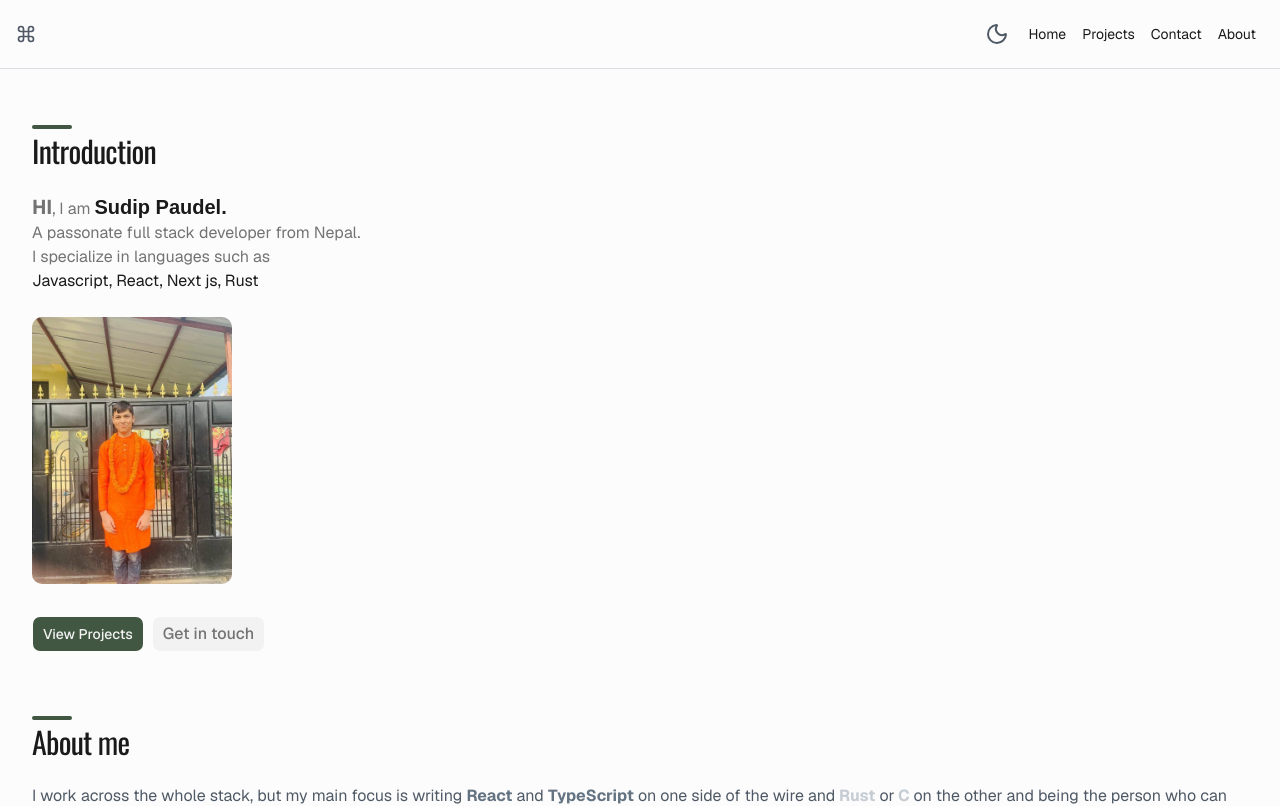
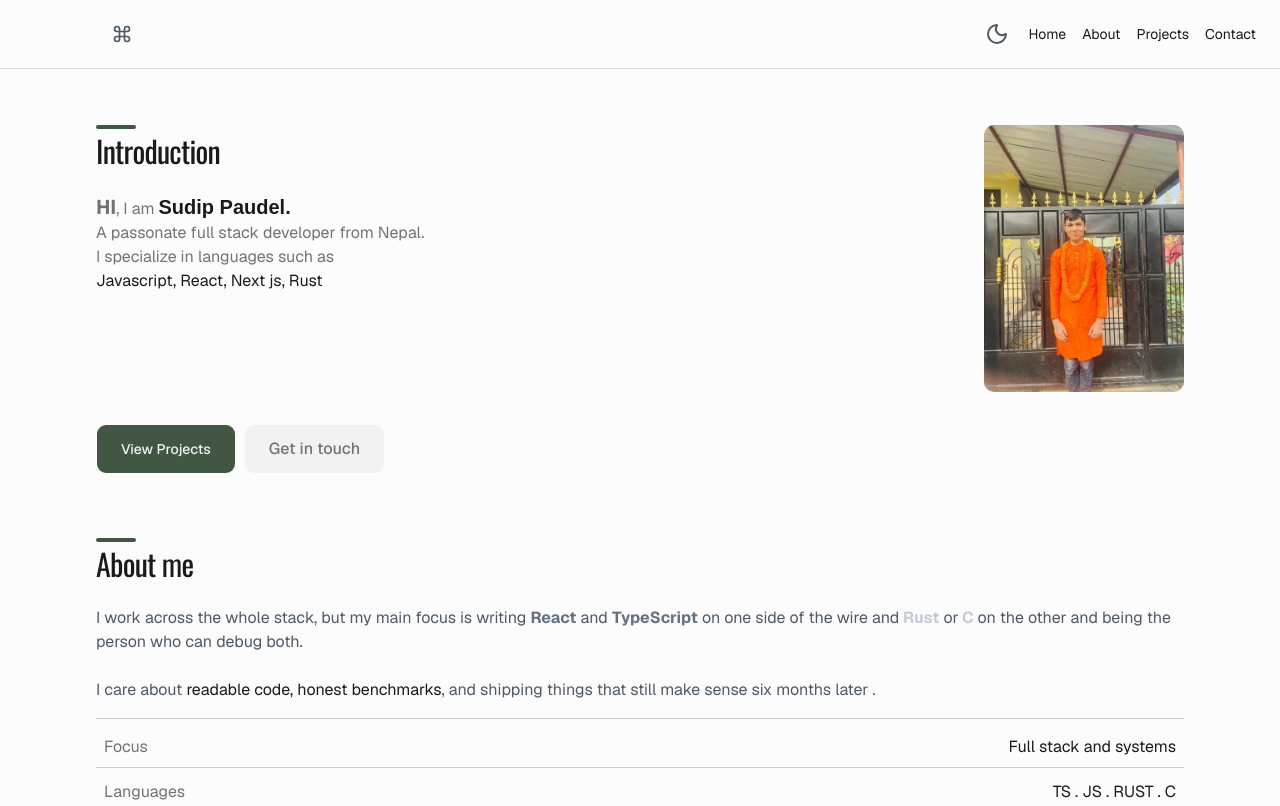
Before and after one commit to BayonetArch/portfolio, a Next.js app: page / in a window 1280 px wide. Shown: the top 806 px of the page. Built offline with nearby package versions, Linux system fonts and the light colour scheme; a web font is replaced by a local one.

Commit message:
Added the desktop styling

```diff
--- a/app/components/HeroButton.tsx
+++ b/app/components/HeroButton.tsx
@@ -10,10 +10,10 @@ function scrollToSection(sectionId: string) {
 
 export default function HeroButtons() {
   return (
-    <div className="flex gap-2 mt-2 mb-2">
+    <div className="flex gap-2 mt-2 mb-2 ">
       <Button
         size="lg"
-        className=" hover:cursor-pointer rounded-md  transition-all duration-300 bg-accent text-secondary dark:text-secondary-foreground"
+        className="hover:cursor-pointer rounded-md  transition-all duration-300 bg-accent text-secondary dark:text-secondary-foreground md:p-6 md:rounded-lg"
         onClick={() => scrollToSection("projects")}
       >
         View Projects
@@ -21,7 +21,7 @@ export default function HeroButtons() {
       <Button
         size="lg"
         variant="secondary"
-        className="text-md hover:cursor-pointer rounded-md transition-all duration-300 text-muted-foreground"
+        className="text-md hover:cursor-pointer rounded-md transition-all duration-300 text-muted-foreground md:p-6 md:rounded-lg"
         onClick={() => scrollToSection("contact")}
       >
         Get in touch
--- a/app/components/Navbar.tsx
+++ b/app/components/Navbar.tsx
@@ -18,9 +18,9 @@ import {
 
 const navItems = [
   { label: "Home", href: "/#home" },
+  { label: "About", href: "/#about" },
   { label: "Projects", href: "/#projects" },
   { label: "Contact", href: "/#contact" },
-  { label: "About", href: "/#about" },
 ];
 
 function MobileNav() {
@@ -76,7 +76,7 @@ function NavLinks() {
         <NavigationMenuItem key={item.href}>
           <NavigationMenuLink
             render={
-              <a href={item.href} className="text-lg">
+              <a href={item.href} className="text-lg ">
                 {item.label}
               </a>
             }
--- a/app/layout.tsx
+++ b/app/layout.tsx
@@ -16,7 +16,7 @@ export const metadata: Metadata = {
 
 function Logo() {
   return (
-    <Link href="/" className="flex gap-1 items-center ">
+    <Link href="/#home" className="flex gap-1  items-center md:ml-4 lg:ml-24">
       <Command className="size-5 text-chart-5" />
     </Link>
   );
--- a/app/page.tsx
+++ b/app/page.tsx
@@ -32,6 +32,7 @@ function PhotoCard() {
       <Image
         src={Photo}
         alt="photo of sudip paudel"
+        sizes="(max-width: 640px) 100vw, 45vw"
         width={200}
         height={300}
         className="rounded-lg"
@@ -59,7 +60,7 @@ function About() {
   return (
     <section id="about" className="">
       <SectionHeading>About me</SectionHeading>
-      <div className="flex flex-col gap-2 mt-6">
+      <div className="flex flex-col gap-2 mt-6 ">
         <p className="text-chart-5 ">
           I work across the whole stack, but my main focus is writing{" "}
           <span className="text-chart-2 font-bold ">React</span> and{" "}
@@ -77,6 +78,7 @@ function About() {
         </p>
         <div className="mt-2 flex flex-col gap-2">
           <hr />
+          <div className="flex flex-col gap-1">
             {aboutItems.map((item) => (
               <div key={item.topic}>
                 <div
@@ -89,6 +91,7 @@ function About() {
                 <hr />
               </div>
             ))}
+          </div>
         </div>
       </div>
     </section>
@@ -142,8 +145,10 @@ function Contact() {
 function HeroHeader() {
   return (
     <div className="flex flex-col gap-6">
+      <div className="flex flex-col gap-6 md:flex-row md:justify-between">
         <Introduction />
         <PhotoCard />
+      </div>
       <HeroButtons />
     </div>
   );
@@ -151,7 +156,10 @@ function HeroHeader() {
 
 export default function Home() {
   return (
-    <section className="h-full flex flex-col gap-14 p-8" id="home">
+    <section
+      className="h-full flex flex-col gap-14 p-8 max-w-6xl mx-auto "
+      id="home"
+    >
       <HeroHeader />
       <About />
       <Projects />
```
Lines whose indentation alone changed are shown as unchanged.
